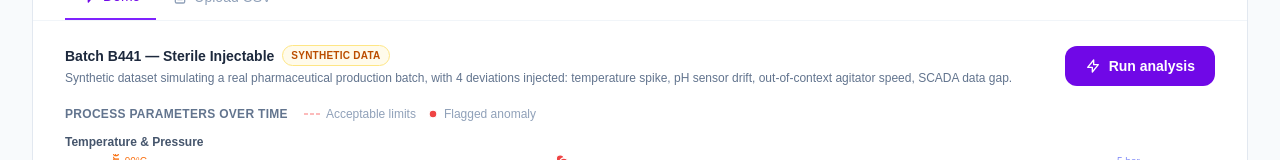
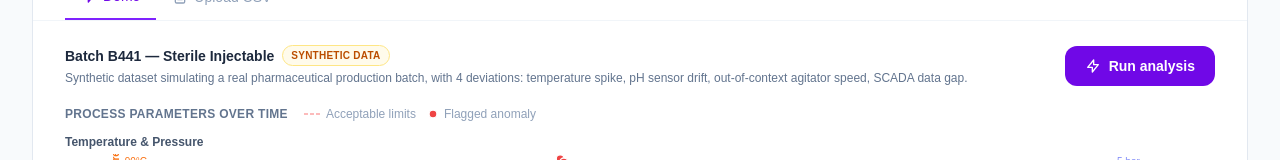
Before and after one commit to samuelpilot86/ai-deviation-detective, a Next.js app: page / in a window 1280 px wide. Shown: the part 463-623 px from the top of the page. Built offline with nearby package versions, Linux system fonts and the light colour scheme.

Commit message:
Drop 'injected' from demo description

```diff
--- a/app/page.tsx
+++ b/app/page.tsx
@@ -14,7 +14,7 @@ const DEMO_SCENARIOS = [
   {
     id: "B441",
     label: "Batch B441 — Sterile Injectable",
-    description: "Synthetic dataset simulating a real pharmaceutical production batch, with 4 deviations injected: temperature spike, pH sensor drift, out-of-context agitator speed, SCADA data gap.",
+    description: "Synthetic dataset simulating a real pharmaceutical production batch, with 4 deviations: temperature spike, pH sensor drift, out-of-context agitator speed, SCADA data gap.",
     file: "/demo_batch_B441.csv",
     filename: "batch_log_B441.csv",
   },
```
